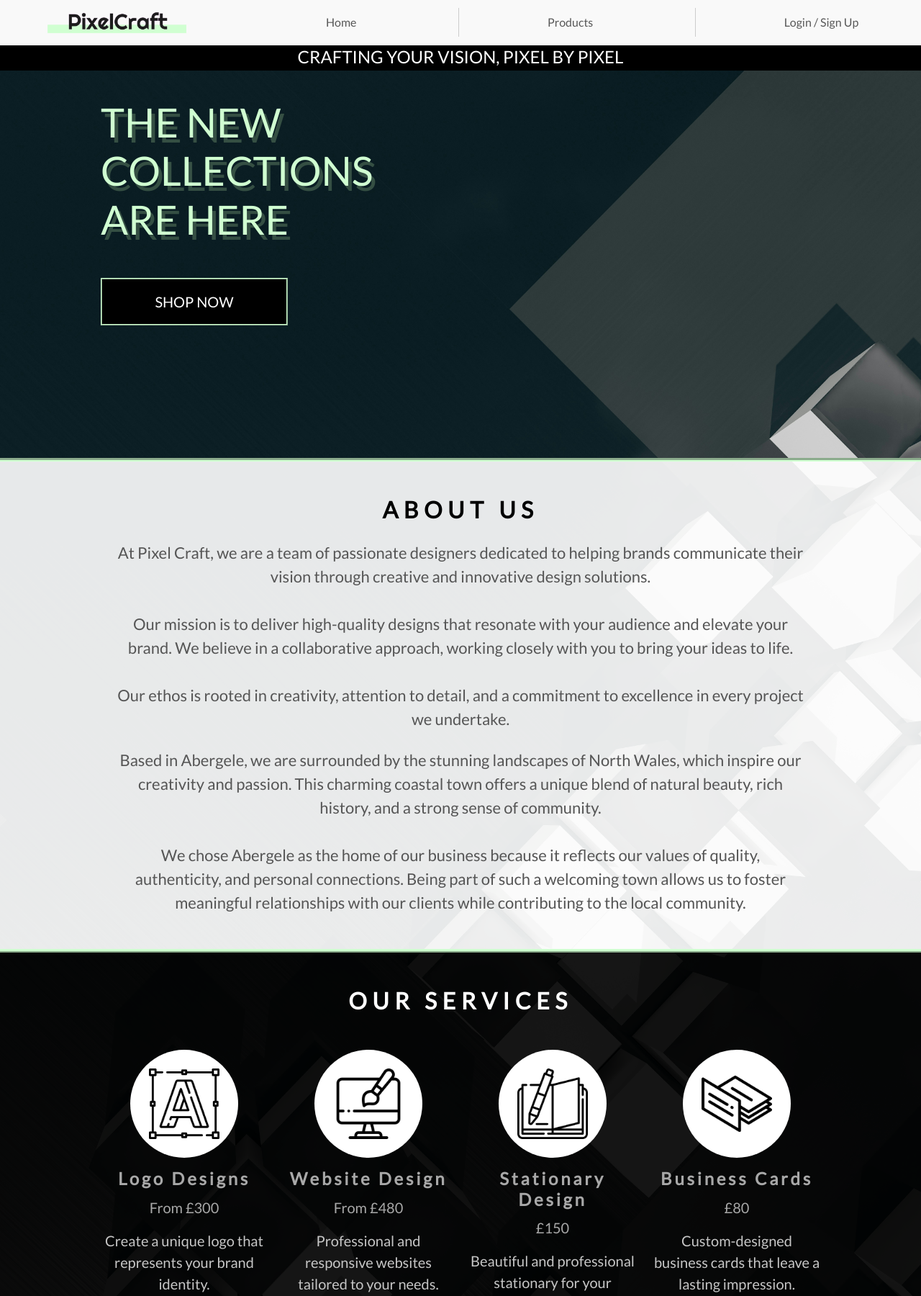
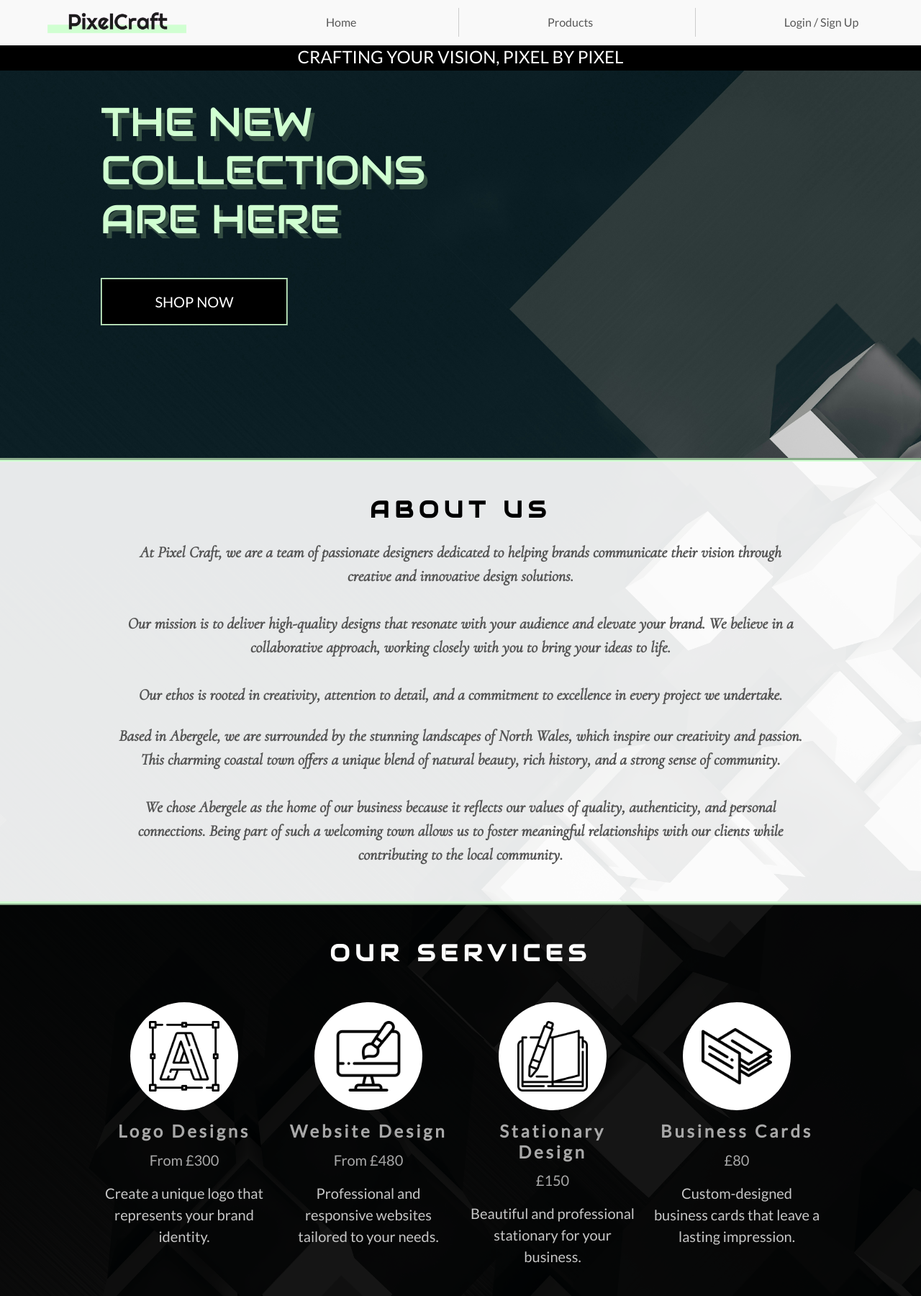
Before and after one commit to HCaldwell95/pixel-craft, a Django app: page / in a window 1280 px wide. Shown: the top 1800 px of the page at 72% size. Run offline with Django 5.2, Linux system fonts and the light colour scheme; some libraries are stand-ins or nearby versions.

Commit message:
Add custom fonts to the project
- Included 'Cormorant', 'Italiana', and 'Audiowide' fonts in the static/fonts directory.
- Applied the fonts across various elements in the CSS, including headers and special sections.
- Ensured proper use of @font-face to load and use the fonts.

```diff
--- a/home/templates/home/about.html
+++ b/home/templates/home/about.html
@@ -14,7 +14,7 @@
 
 {% block content %}
     <section class="core-page-section container">
-        <h1>About PixelCraft</h1>
+        <h1 class="section-heading">About PixelCraft</h1>
         <p>Welcome to PixelCraft, where creativity meets innovation! We are a full-service graphic design studio with a passion for delivering unique and impactful design solutions. With over 10 years of experience in the industry, our mission is to bring your ideas to life through exceptional design that resonates with your audience.</p>
 
         <h2>Who We Are</h2>
--- a/home/templates/home/blog.html
+++ b/home/templates/home/blog.html
@@ -14,7 +14,7 @@
 
 {% block content %}
     <section class="core-page-section container">
-        <h1>Our Blog</h1>
+        <h1 class="section-heading">Our Blog</h1>
         <p>Welcome to the PixelCraft blog! Here, we share insights, tips, and trends in the world of graphic design. Stay inspired and informed as we explore the art and business of design.</p>
 
         <div class="blog-post">
--- a/home/templates/home/diversity.html
+++ b/home/templates/home/diversity.html
@@ -14,7 +14,7 @@
 
 {% block content %}
     <section class="core-page-section container">
-        <h1>Diversity and Inclusion Policy</h1>
+        <h1 class="section-heading">Diversity and Inclusion Policy</h1>
         <p>
             At PixelCraft, we believe that diversity drives creativity, innovation, and success.
             We are committed to fostering an inclusive environment where everyone feels valued, respected,
--- a/home/templates/home/enquire.html
+++ b/home/templates/home/enquire.html
@@ -14,7 +14,7 @@
 
 {% block content %}
     <section class="core-page-section container">
-        <h1>Enquire About Our Design Services</h1>
+        <h1 class="section-heading">Enquire About Our Design Services</h1>
         <p>Thank you for considering PixelCraft for your graphic design needs. We're excited to hear about your project and discuss how we can bring your vision to life. Please fill out the form below or get in touch with us through the provided contact details, and we’ll get back to you as soon as possible.</p>
 
         <h2>Contact Form</h2>
--- a/home/templates/home/experience.html
+++ b/home/templates/home/experience.html
@@ -14,7 +14,7 @@
 
 {% block content %}
     <section class="core-page-section container">
-        <h1>My Experience in the Industry</h1>
+        <h1 class="section-heading">My Experience in the Industry</h1>
         <p>With over 10 years of experience in the graphic design industry, I’ve had the privilege of working on a wide range of projects, from branding and logo design to digital and print media. My journey has been a blend of both commercial work with established companies and self-employed projects, allowing me to hone my skills and develop a unique creative approach.</p>
 
         <hr>
--- a/home/templates/home/faq.html
+++ b/home/templates/home/faq.html
@@ -14,7 +14,7 @@
 
 {% block content %}
     <section class="core-page-section container">
-        <h1>Frequently Asked Questions</h1>
+        <h1 class="section-heading">Frequently Asked Questions</h1>
         <p>Here are some of the most common questions I receive about my graphic design services. If you don't find the answer you're looking for, feel free to reach out directly, and I'll be happy to assist you!</p>
 
         <h2>1. What kind of design services do you offer?</h2>
--- a/home/templates/home/portfolio.html
+++ b/home/templates/home/portfolio.html
@@ -14,7 +14,7 @@
 
 {% block content %}
     <section class="core-page-section container">
-        <h1>Our Portfolio</h1>
+        <h1 class="section-heading">Our Portfolio</h1>
         <p>Discover our completed projects and the creative solutions we’ve delivered for our clients. From logos to websites, each piece demonstrates our commitment to excellence in graphic design.</p>
 
         <div class="portfolio-details">
--- a/home/templates/home/work-with-me.html
+++ b/home/templates/home/work-with-me.html
@@ -14,7 +14,7 @@
 
 {% block content %}
     <section class="core-page-section container">
-        <h1>Collaboration</h1>
+        <h1 class="section-heading">Collaboration</h1>
         <p>At <strong>PixelCraft</strong>, we believe in the power of collaboration. Whether you're a startup looking for a fresh brand identity, an established business in need of a design overhaul, or someone with a creative idea you want to bring to life — I am here to help turn your vision into reality.</p>
         <p>If you're ready to work together, here's how we can get started:</p>
 
--- a/products/templates/products/product_list.html
+++ b/products/templates/products/product_list.html
@@ -34,7 +34,7 @@
 
 
         <div class="products-container container py-5">
-            <h2 class="text-center mb-4">Our Products</h2>
+            <h2 class="text-center mb-4 section-heading">Our Products</h2>
             <div class="row">
             {% for product in products %}
                 <div class="col-12 col-md-6 col-lg-4 mb-4">
--- a/static/css/app_home.css
+++ b/static/css/app_home.css
@@ -26,6 +26,8 @@
 
 .about-us-section p {
     font-size: 22px;
+    font-family: 'Cormorant', serif;
+    font-weight: 800;
     margin: 0px 1em;
 }
 
--- a/static/css/base.css
+++ b/static/css/base.css
@@ -1,3 +1,21 @@
+
+@font-face {
+    font-family: 'Cormorant';
+    src: url('../fonts/Cormorant-Italic-VariableFont_wght.ttf') format('truetype');
+    font-weight: 400;
+}
+
+@font-face {
+    font-family: 'Italiana';
+    src: url('../fonts/Italiana-Regular.ttf') format('truetype');
+    font-weight: 600;
+}
+
+@font-face {
+    font-family: 'Audiowide';
+    src: url('../fonts/Audiowide-Regular.ttf') format('truetype');
+    font-weight: 400;
+}
 
 
 body {
@@ -5,7 +23,7 @@ body {
     background-size: cover;
     height: calc(100vh - 164px);
     color: #555;
-    font-family: 'Lato';
+    font-family: 'Lato', serif;
 }
 
 
@@ -14,6 +32,7 @@ body {
 .hero-heading {
     color: #D0FFD1;
     text-shadow: 5px 7px 0 #354F43;
+    font-family: 'Audiowide', serif;
 }
 
 .logo-font {
@@ -79,6 +98,7 @@ a.category-badge > span.badge:hover {
 
 .section-heading {
     font-weight: 700;
+    font-family: 'Audiowide', serif;
     letter-spacing: 2mm;
     text-transform: uppercase;
 }
```
Also changed, not shown: static/fonts/Audiowide-Regular.ttf (added), static/fonts/Cormorant-Italic-VariableFont_wght.ttf (added), static/fonts/Cormorant-VariableFont_wght.ttf (added), static/fonts/Italiana-Regular.ttf (added).
